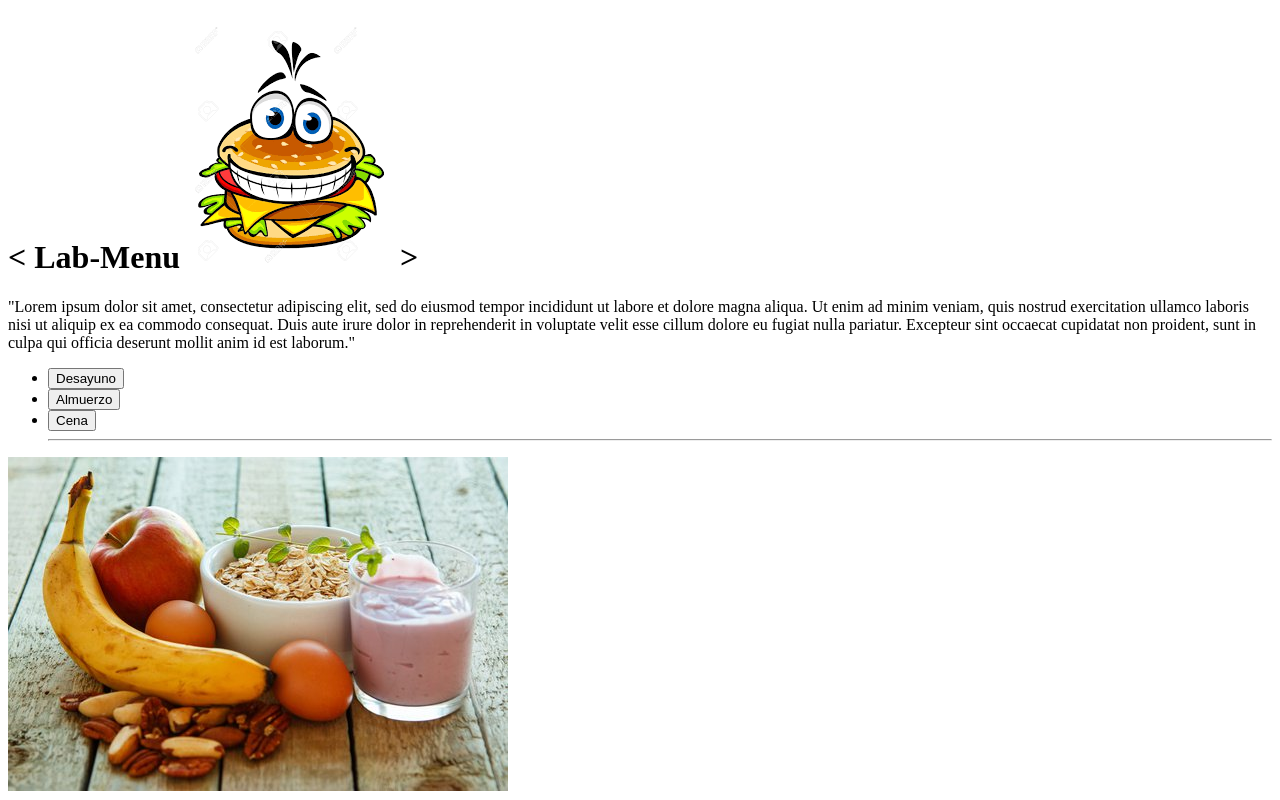
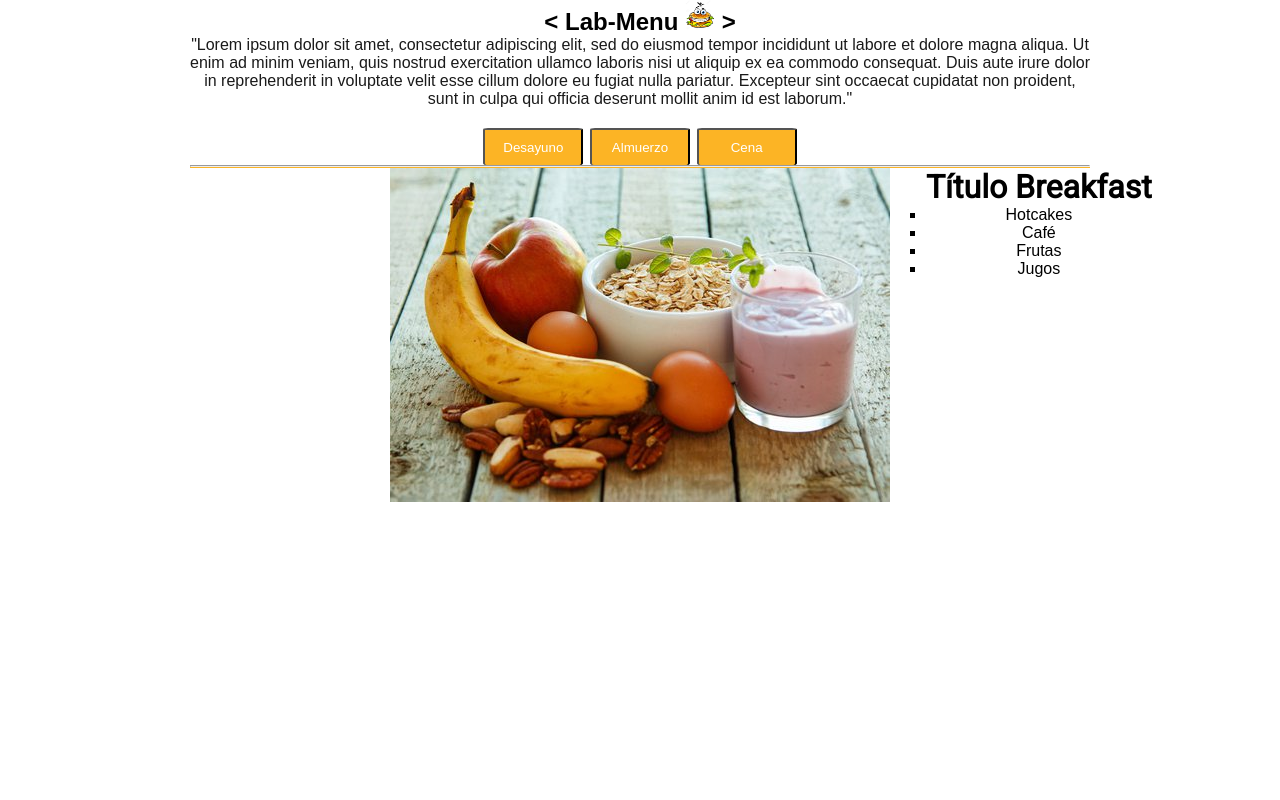
Before and after one commit to nikedia/tab, a plain HTML site: page index.html in a window 1280 px wide. Both pictures are taken after a click on the button "Desayuno". Shown: the top 800 px of the page. Drawn offline with Linux system fonts and the light colour scheme.

Commit message:
subiendo css y js

```diff
--- a/css/main.css
+++ b/css/main.css
@@ -0,0 +1,79 @@
+/* reset  */
+* {
+    margin: 0;
+    padding: 0;
+    font-family: sans-serif;
+}
+
+/* general aspects*/
+.container {
+    width: 900px;
+    margin: 0 auto;
+    display: block;
+    text-align: center;
+}
+
+/* <!-- Introduction Section --> */
+header title {
+    color: #fcb425;
+    font: 3em;
+    text-align: center;
+}
+
+header img {
+    width: 30px;
+    height: 30px;
+}
+
+header p {
+    color: #1a1a1a;
+    font-size: 1em;
+}
+
+/* <!-- Nav menu Section -->    */
+nav {
+    width: 100%;
+    color: white;
+    font-size: 1.5em;
+    border-bottom: 1px solid #fcb425;
+    margin-top: 20px;
+}
+
+nav li {
+    list-style: none;
+    display: inline-block;
+}
+
+.tab {
+    color: white;
+    background-color: #fcb425;
+    border-radius: 5%;
+    border-bottom: none;
+    padding: 10px;
+    width: 100px;
+}
+
+
+/* <!-- Breakfast, Lunch and Dinner contents Section --> */
+.divImg, .divText{
+    display:  inline-block;
+}
+
+.food {
+    width: 500px;
+    height: 400px;
+}
+
+.divText  {
+    position: absolute;
+    padding-left: 36px;
+}
+
+.divText h3 {
+    font-size: 2em;
+    font-family: 'Roboto', sans-serif;
+}
+
+.divText li {
+    list-style: square;
+}
--- a/index.html
+++ b/index.html
@@ -1,38 +1,43 @@
 <!DOCTYPE html>
 <html lang="es">
+
 <head>
     <meta charset="UTF-8">
     <meta name="viewport" content="width=device-width, initial-scale=1.0">
     <meta http-equiv="X-UA-Compatible" content="ie=edge">
     <title>Lab Menu</title>
+    <!-- google fonts -->
+    <link href="https://fonts.googleapis.com/css?family=Roboto" rel="stylesheet">
     <!-- main.css -->
     <link rel="stylesheet" href="css/main.css">
 </head>
+
 <body>
+    <section class="container">
     <!-- Introduction Section -->
     <header>
-        <h1 class="title"> <b>< Lab-Menu  <img src="assets/images/sandwich.png" alt="Logo Sandwich"> ></b></h1>
-        <p class="Business Description">"Lorem ipsum dolor sit amet, consectetur adipiscing elit, sed do eiusmod tempor incididunt ut labore et dolore magna aliqua. Ut enim ad minim veniam, quis nostrud exercitation ullamco laboris nisi ut aliquip ex ea commodo consequat. Duis aute irure dolor in reprehenderit in voluptate velit esse cillum dolore eu fugiat nulla pariatur. Excepteur sint occaecat cupidatat non proident, sunt in culpa qui officia deserunt mollit anim id est laborum."</p>
+        <h1 class="title"><b>< Lab-Menu <img src="assets/images/sandwich.png" alt="Logo Sandwich"> ></b></h1>
+        <p class="businessInfo">"Lorem ipsum dolor sit amet, consectetur adipiscing elit, sed do eiusmod tempor incididunt ut labore et dolore magna aliqua. Ut enim ad minim veniam, quis nostrud exercitation ullamco laboris nisi ut aliquip ex ea commodo consequat. Duis aute irure dolor in reprehenderit in voluptate velit esse cillum dolore eu fugiat nulla pariatur. Excepteur sint occaecat cupidatat non proident, sunt in culpa qui officia deserunt mollit anim id est laborum."</p>
     </header>
 
-
-    <section>
-     <!-- Nav menu Section -->
+    <!-- Nav menu Section -->
     <nav>
         <ul>
-            <li><button type="button" name="button" data-tabSelected = 'TabBreakfast'> Desayuno</button></li>
-            <li><button type="button" name="button" data-tabSelected = 'TabLunch'> Almuerzo</button></li>
-            <li><button type="button" name="button" data-tabSelected = 'TabDinner'> Cena</button></li>
+            <li><button type="button" name="button" data-tabSelected = 'tabBreakfast' class="tab"> Desayuno</button></li>
+            <li><button type="button" name="button" data-tabSelected = 'tabLunch' class="tab"> Almuerzo</button></li>
+            <li><button type="button" name="button" data-tabSelected = 'tabDinner' class="tab"> Cena</button></li>
             <hr>
         </ul>
     </nav>
+    </section>
 
     <!-- Breakfast, Lunch and Dinner contents Section -->
+    <section class="container">
     <div class="">
         <!-- Breakfast -->
-        <article id ='Breakfast'>
+        <article id ='breakfast'>
             <div class="divImg">
-                <img src="assets/images/desayuno.jpg" alt="Breakfast">
+                <img src="assets/images/desayuno.jpg" alt="Breakfast" class="foodImg">
             </div>
             <div class="divText">
                 <h3>Título Breakfast</h3>
@@ -45,9 +50,9 @@
             </div>
         </article>
         <!-- Lunch -->
-        <article id ='Lunch'>
+        <article id ='lunch'>
         <div class="divImg">
-                <img src="assets/images/lasaña-calabaza-500x334..jpg" alt="Lunch">
+                <img src="assets/images/lasaña-calabaza-500x334..jpg" alt="Lunch" class="foodImg">
         </div>
         <div class="divText">
                 <h3>Título Lunch</h3>
@@ -60,9 +65,9 @@
             </div>
         </article>
         <!-- Dinner -->
-        <article id ='Dinner'>
+        <article id ='dinner'>
         <div class="divImg">
-            <img src="assets/images/cena.jpg" alt="dinner">
+            <img src="assets/images/cena.jpg" alt="dinner" class="foodImg">
         </div>
         <div class="divText">
                 <h3>Título Dinner</h3>
--- a/js/app.js
+++ b/js/app.js
@@ -1,3 +1,51 @@
+
+var showHide = function(e) {
+    var tabselected = e.target.dataset.tabselected;
+
+    //Create var to store their values.
+    var breakfast = document.getElementById('breakfast');
+    var lunch = document.getElementById('lunch');
+    var dinner = document.getElementById('dinner');
+
+        if(tabselected === 'tabBreakfast'){
+            console.log('vamos a desayunar');
+            //Ocultar almuerzo y cena.
+            lunch.style.display = 'none';
+            dinner.style.display = 'none';
+            //Mostrar desayuno.
+            breakfast.style.display = 'block';
+        } else if (tabselected === 'tabLunch'){
+            console.log('vamos a almorzar');
+            //Ocultar desayuno y cena.
+            breakfast.style.display = 'none';
+            dinner.style.display = 'none';
+            //Mostrar almuerzo.
+            lunch.style.display = 'block';
+        } else if (tabselected === 'tabDinner'){
+            console.log('vamos a cenar');
+            //Ocultar desayuno y almubreakfast.style.display = 'none'erzo.
+            breakfast.style.display = 'none';
+            lunch.style.display = 'none';
+            //Mostrar cena.
+            dinner.style.display = 'block';
+        }
+};
+
+//To load page when we open the web.
 var loadPage = function(){
-    var
-}
+    //to hide all dishes when loading page.
+    var breakfast = document.getElementById('breakfast');
+    var lunch = document.getElementById('lunch');
+    var dinner = document.getElementById('dinner');
+
+    breakfast.style.display = 'none';
+    lunch.style.display = 'none';
+    dinner.style.display = 'none';
+    //to get buttons elements.
+    var elementsTab = document.getElementsByClassName('tab');
+        for(var i = 0; i<elementsTab.length; i++){
+            elementsTab[i].addEventListener('click', showHide);
+        }
+};
+
+loadPage(); //calling function.
```
